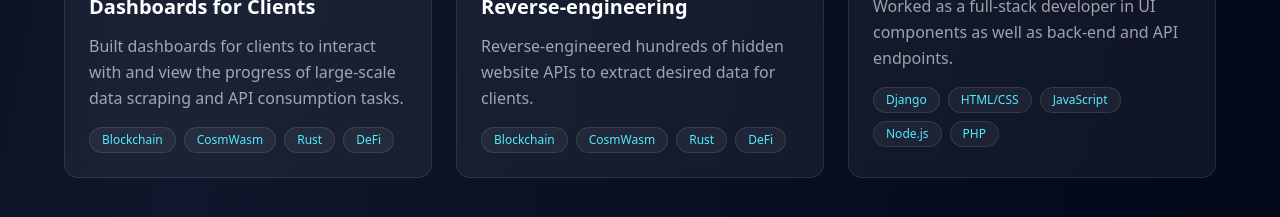
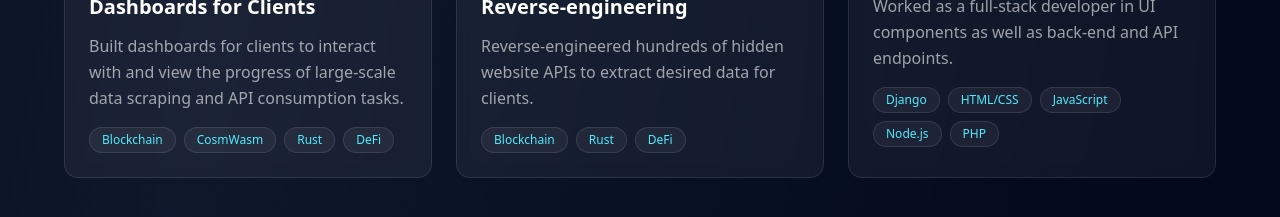
Before and after one commit to knutsenkristian7-spec/My-Portfolio-pro, a React (Vite) app: page / in a window 1280 px wide. Shown: the part 5520-5737 px from the top of the page. Built offline with nearby package versions, Linux system fonts and the light colour scheme.

Commit message:
chore : change some project skills

```diff
--- a/src/components/Projects.tsx
+++ b/src/components/Projects.tsx
@@ -84,7 +84,7 @@ export function Projects() {
     {
       title: "Reverse-engineering",
       description: "Reverse-engineered hundreds of hidden website APIs to extract desired data for clients.",
-      tags: ["Blockchain", "CosmWasm", "Rust", "DeFi"],
+      tags: ["Blockchain",  "Rust", "DeFi"],
       link: "https://portswigger.net/burp",
       gradient: "from-blue-500/20 to-cyan-500/20",
     },
```
